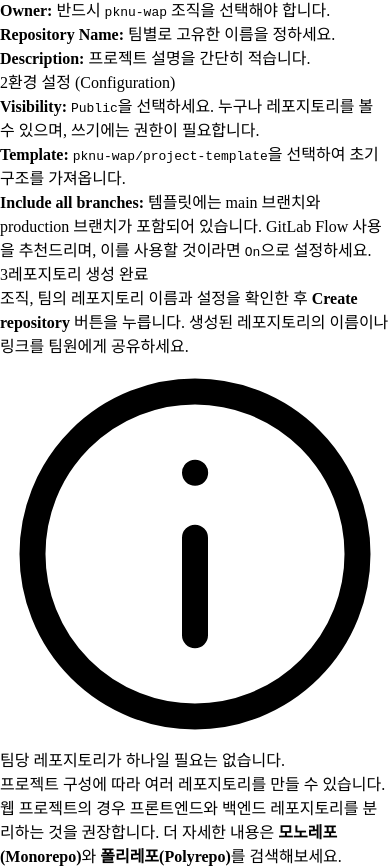
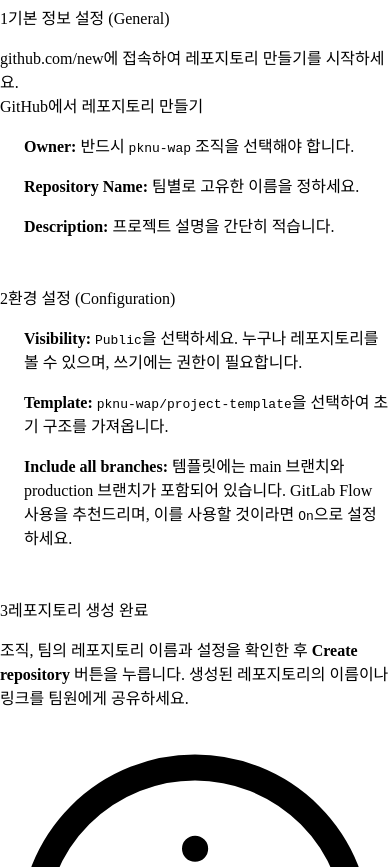
Before and after one commit to pknu-wap/git-guide, a React (Vite) app: page / in a window 390 px wide. Shown: the part 5377-6244 px from the top of the page. Built offline with nearby package versions, Linux system fonts and the light colour scheme.

Commit message:
style: standardize spacing

```diff
--- a/src/components/CopyableCommandBlock.tsx
+++ b/src/components/CopyableCommandBlock.tsx
@@ -25,7 +25,7 @@ function CommandLine({ command }: { command: string }) {
 
 export default function CopyableCommandBlock({ children }: { children: string }) {
   return (
-    <div className="my-4 space-y-3 rounded-[6px] border border-(--border) bg-(--pale-green) p-4">
+    <div className="space-y-4 rounded-[6px] border border-(--border) bg-(--pale-green) p-4">
       {children.split('\n').map((command, index) => <CommandLine key={`${index}:${command}`} command={command} />)}
     </div>
   )
--- a/src/components/Guide.tsx
+++ b/src/components/Guide.tsx
@@ -1,18 +1,19 @@
 import type { ReactNode } from 'react'
 import ExternalLink from './ExternalLink'
 import Icon from './Icon'
+import './guide.css'
 
 type ContentProps = { children: ReactNode }
 
 export function GuidePage({ children }: ContentProps) {
-  return <div className="mx-auto max-w-[1100px] px-12 py-16 max-[768px]:px-6 max-[768px]:py-10">{children}</div>
+  return <div className="guide-page mx-auto max-w-[1100px] px-12 py-16 max-[768px]:px-6 max-[768px]:py-10">{children}</div>
 }
 
 export function GuideHeader({ title, audience, duration, children }: ContentProps & {
   title: string; audience?: string; duration: string
 }) {
   return (
-    <section className="mb-12" aria-labelledby="page-title">
+    <section aria-labelledby="page-title">
       <h1 id="page-title" className="mb-4 text-[40px] leading-[1.35] tracking-[-0.04em] break-keep text-(--forest) max-[768px]:text-[32px]">{title}</h1>
       <div className="flex gap-4 border-b border-(--border) pb-8 text-[12px] text-(--muted)">
         {audience && <span className="flex items-center gap-[6px]"><Icon name="user" className="size-[14px]" />대상: {audience}</span>}
@@ -24,7 +25,7 @@ export function GuideHeader({ title, audience, duration, children }: ContentProp
 }
 
 export function GuideBody({ children, reading = false }: ContentProps & { reading?: boolean }) {
-  return <div className={`text-(--muted) [&_section+section]:mt-12 [&_ul]:mt-4 [&_ul]:mb-0 [&_ul]:pl-[18px] [&_ul_li+li]:mt-4 [&_li::marker]:text-(--forest) ${reading ? 'max-w-[850px] [&_section>p+p]:mt-4' : ''}`}>{children}</div>
+  return <div className={`guide-body text-(--muted) [&_li::marker]:text-(--forest) ${reading ? 'max-w-[850px]' : ''}`}>{children}</div>
 }
 
 export function LessonGrid({ children }: ContentProps) {
@@ -33,7 +34,7 @@ export function LessonGrid({ children }: ContentProps) {
 
 export function StepTitle({ number, id, children }: ContentProps & { number: number; id?: string }) {
   return (
-    <h2 id={id} className="mb-4 flex items-center gap-3 text-[24px] leading-[1.4] break-keep text-[#202923] max-[768px]:text-[22px]">
+    <h2 id={id} className="flex items-center gap-3 text-[24px] leading-[1.4] break-keep text-[#202923] max-[768px]:text-[22px]">
       <span className="flex size-8 flex-[0_0_32px] items-center justify-center rounded-full bg-(--forest) text-[14px] text-white">{number}</span>{children}
     </h2>
   )
@@ -44,10 +45,10 @@ export function Callout({ id, title, kind = 'preparation', children }: ContentPr
 }) {
   const Heading = kind === 'preparation' ? 'h2' : 'h3'
   return (
-    <aside aria-labelledby={id} className={`flex gap-4 rounded-[6px] border-l-4 border-(--forest) bg-white p-6 max-[768px]:p-5 [&_p]:text-(--muted) ${kind === 'preparation' ? 'mb-12' : 'mt-4 mb-0'}`}>
+    <aside aria-labelledby={id} className="guide-block flex gap-4 rounded-[6px] border-l-4 border-(--forest) bg-white p-6 max-[768px]:p-5 [&_p]:text-(--muted)">
       <Icon name="info" className="mt-[5px] size-5 text-(--forest)" />
-      <div className="min-w-0">
-        <Heading id={id} className="mb-1 text-[15px] text-(--forest)">{title}</Heading>
+      <div className="guide-card-content min-w-0">
+        <Heading id={id} className="text-[15px] text-(--forest)">{title}</Heading>
         {children}
       </div>
     </aside>
@@ -55,12 +56,12 @@ export function Callout({ id, title, kind = 'preparation', children }: ContentPr
 }
 
 export function CommandBlock({ children }: ContentProps) {
-  return <pre className="my-4 rounded-[6px] border border-(--border) bg-(--pale-green) p-4 whitespace-pre-wrap wrap-anywhere"><code className="p-0">{children}</code></pre>
+  return <pre className="rounded-[6px] border border-(--border) bg-(--pale-green) p-4 whitespace-pre-wrap wrap-anywhere"><code className="p-0">{children}</code></pre>
 }
 
 export function GuideQuestion({ summary, children }: ContentProps & { summary: string }) {
   return (
-    <details className="mt-4 rounded-[6px] border border-(--border) bg-white px-5 py-4 [&_p]:mt-3">
+    <details className="guide-block rounded-[6px] border border-(--border) bg-white px-5 py-4">
       <summary className="cursor-pointer font-semibold text-(--forest) focus-visible:outline-[3px] focus-visible:outline-solid focus-visible:outline-(--forest) focus-visible:outline-offset-[5px]">{summary}</summary>
       {children}
     </details>
@@ -68,19 +69,19 @@ export function GuideQuestion({ summary, children }: ContentProps & { summary: s
 }
 
 export function ConceptGrid({ children }: ContentProps) {
-  return <div className="my-6 grid grid-cols-2 gap-6 max-[768px]:grid-cols-1 [&>div]:rounded-[6px] [&>div]:border [&>div]:border-(--border) [&>div]:bg-white [&>div]:p-6 [&_h3]:mb-2 [&_h3]:text-[16px] [&_h3]:text-(--forest)">{children}</div>
+  return <div className="guide-block guide-concepts grid grid-cols-2 gap-6 max-[768px]:grid-cols-1 [&>div]:rounded-[6px] [&>div]:border [&>div]:border-(--border) [&>div]:bg-white [&>div]:p-6 [&_h3]:text-[16px] [&_h3]:text-(--forest)">{children}</div>
 }
 
 export function FlowSteps({ label, children }: ContentProps & { label: string }) {
-  return <ol aria-label={label} className="my-6 grid auto-cols-fr grid-flow-col list-none rounded-[6px] border border-(--border) bg-white p-0 [&_li]:p-4 [&_li+li]:border-l [&_li+li]:border-(--border) [&_strong]:block [&_strong]:text-(--forest) [&_span]:block [&_span]:text-[12px] max-[768px]:grid-flow-row max-[768px]:grid-cols-2 max-[768px]:[&_li:nth-child(3)]:border-l-0 max-[768px]:[&_li:nth-child(n+3)]:border-t max-[768px]:[&_li:nth-child(n+3)]:border-(--border)">{children}</ol>
+  return <ol aria-label={label} className="guide-block grid auto-cols-fr grid-flow-col list-none rounded-[6px] border border-(--border) bg-white p-0 [&_li]:p-4 [&_li+li]:border-l [&_li+li]:border-(--border) [&_strong]:block [&_strong]:text-(--forest) [&_span]:block [&_span]:text-[12px] max-[768px]:grid-flow-row max-[768px]:grid-cols-2 max-[768px]:[&_li:nth-child(3)]:border-l-0 max-[768px]:[&_li:nth-child(n+3)]:border-t max-[768px]:[&_li:nth-child(n+3)]:border-(--border)">{children}</ol>
 }
 
 export function Example({ children }: ContentProps) {
-  return <p className="mt-6 rounded-[6px] bg-(--pale-green) p-4 text-(--forest)">{children}</p>
+  return <p className="guide-block rounded-[6px] bg-(--pale-green) p-4 text-(--forest)">{children}</p>
 }
 
 export function ReadingLinks({ children }: ContentProps) {
-  return <p className="mt-6 text-[13px]">{children}</p>
+  return <p className="guide-block text-[13px]">{children}</p>
 }
 
 export function GuideScreenshot({ src, width, height, alt, loading, reference, placement = 'sticky' }: {
@@ -88,7 +89,7 @@ export function GuideScreenshot({ src, width, height, alt, loading, reference, p
   reference?: ReactNode; placement?: 'sticky' | 'inline'
 }) {
   return (
-    <figure className={`top-24 min-w-0 [@media(width<=1100px)]:row-start-1 ${placement === 'sticky' ? 'sticky [@media(width<=1100px)]:static' : 'static mt-6'}`}>
+    <figure className={`guide-block top-24 min-w-0 [@media(width<=1100px)]:row-start-1 ${placement === 'sticky' ? 'sticky [@media(width<=1100px)]:static' : 'static'}`}>
       <ExternalLink href={src} className="block rounded-[4px]">
         <img src={src} width={width} height={height} alt={alt} loading={loading} className="block h-auto w-full rounded-[4px]" />
       </ExternalLink>
@@ -99,20 +100,19 @@ export function GuideScreenshot({ src, width, height, alt, loading, reference, p
 
 export function GuideTable({ label, children }: ContentProps & { label: string }) {
   return (
-    <div tabIndex={0} role="region" aria-label={label} className="my-6 overflow-x-auto focus-visible:outline-[3px] focus-visible:outline-solid focus-visible:outline-(--forest) focus-visible:outline-offset-[5px]">
+    <div tabIndex={0} role="region" aria-label={label} className="guide-block overflow-x-auto focus-visible:outline-[3px] focus-visible:outline-solid focus-visible:outline-(--forest) focus-visible:outline-offset-[5px]">
       <table className="w-full min-w-[520px] border-collapse bg-white [&_th]:border [&_th]:border-(--border) [&_th]:bg-(--pale-green) [&_th]:p-4 [&_th]:text-left [&_th]:align-top [&_th]:text-(--forest) [&_td]:border [&_td]:border-(--border) [&_td]:p-4 [&_td]:text-left [&_td]:align-top">{children}</table>
     </div>
   )
 }
 
-export function ButtonLink({ href, external = false, spacing = 'body', children }: ContentProps & {
-  href: string; external?: boolean; spacing?: 'body' | 'standalone' | 'navigation'
+export function ButtonLink({ href, external = false, children }: ContentProps & {
+  href: string; external?: boolean
 }) {
   const Link = external ? ExternalLink : 'a'
-  const margin = { body: 'mt-4', standalone: 'mt-12', navigation: 'mt-0' }
-  return <Link href={href} className={`inline-block shrink-0 rounded-[6px] bg-(--forest) px-6 py-3 text-center font-bold text-white no-underline hover:bg-[#28543d] hover:text-white max-[768px]:w-full ${margin[spacing]}`}>{children}</Link>
+  return <Link href={href} className="inline-block shrink-0 rounded-[6px] bg-(--forest) px-6 py-3 text-center font-bold text-white no-underline hover:bg-[#28543d] hover:text-white max-[768px]:w-full">{children}</Link>
 }
 
 export function GuideNavigation({ children }: ContentProps) {
-  return <div className="mt-12 flex flex-wrap items-center justify-between gap-6">{children}</div>
+  return <div className="flex flex-wrap items-center justify-between gap-6">{children}</div>
 }
--- /dev/null
+++ b/src/components/guide.css
@@ -0,0 +1,57 @@
+@layer components {
+  /* Page groups and numbered sections share the same 48px separation. */
+  .guide-page > * + * {
+    margin-top: 48px;
+  }
+
+  .guide-body,
+  .guide-body :where(section, details, ul > li, ol:not(.list-none) > li) {
+    & > * + * {
+      margin-top: 16px;
+    }
+
+    & > * + :where(.guide-block),
+    & > :where(.guide-block) + * {
+      margin-top: 24px;
+    }
+
+    & > * + h3 {
+      margin-top: 32px;
+    }
+
+    & > h2 + *,
+    & > h3 + * {
+      margin-top: 16px;
+    }
+  }
+
+  .guide-body > section + section {
+    margin-top: 48px;
+  }
+
+  .guide-body :where(ul, ol:not(.list-none)) {
+    padding-left: 24px;
+  }
+
+  .guide-body :where(ol:not(.list-none)) {
+    list-style-type: decimal;
+  }
+
+  .guide-body :where(ul) > li + li {
+    margin-top: 16px;
+  }
+
+  .guide-body :where(ol:not(.list-none)) > li + li {
+    margin-top: 24px;
+  }
+
+  .guide-card-content > * + *,
+  .guide-concepts > div > * + * {
+    margin-top: 16px;
+  }
+
+  .guide-card-content > :is(h2, h3) + *,
+  .guide-concepts > div > h3 + * {
+    margin-top: 8px;
+  }
+}
--- a/src/pages/CloneGuide.tsx
+++ b/src/pages/CloneGuide.tsx
@@ -26,6 +26,6 @@ export default function CloneGuide() {
           </section><section>
             <StepTitle number={4}>Clone하고 파일 확인</StepTitle>
             <p>레포지토리 이름과 경로를 확인한 뒤 <strong>Clone</strong>을 누르세요. 복제가 끝나면 <strong>Current Repository</strong>에 팀의 레포지토리가 표시되는지 확인하고, 지정한 폴더를 열어 프로젝트 파일을 확인하세요.</p>
-          </section></GuideBody><GuideScreenshot src={`${import.meta.env.BASE_URL}clone_repository.png`} width={2144} height={1544} alt="GitHub Desktop의 Clone a Repository 화면: pknu-wap/waps-server 선택, Local Path와 Clone 버튼. 새 탭에서 원본 이미지 보기." reference={<ExternalLink href="https://docs.github.com/en/desktop/adding-and-cloning-repositories/cloning-and-forking-repositories-from-github-desktop">공식 문서 보기 →</ExternalLink>} /></LessonGrid><GuideNavigation><a href="?guide=create">← 이전 가이드: (팀장) 팀의 레포지토리 만들기</a><ButtonLink href="?guide=develop" spacing="navigation">다음 챕터: Git으로 함께 개발하기 →</ButtonLink></GuideNavigation></GuidePage>
+          </section></GuideBody><GuideScreenshot src={`${import.meta.env.BASE_URL}clone_repository.png`} width={2144} height={1544} alt="GitHub Desktop의 Clone a Repository 화면: pknu-wap/waps-server 선택, Local Path와 Clone 버튼. 새 탭에서 원본 이미지 보기." reference={<ExternalLink href="https://docs.github.com/en/desktop/adding-and-cloning-repositories/cloning-and-forking-repositories-from-github-desktop">공식 문서 보기 →</ExternalLink>} /></LessonGrid><GuideNavigation><a href="?guide=create">← 이전 가이드: (팀장) 팀의 레포지토리 만들기</a><ButtonLink href="?guide=develop">다음 챕터: Git으로 함께 개발하기 →</ButtonLink></GuideNavigation></GuidePage>
   )
 }
--- a/src/pages/CreateGuide.tsx
+++ b/src/pages/CreateGuide.tsx
@@ -32,15 +32,15 @@ export default function CreateGuide() {
             <StepTitle number={3}>레포지토리 생성 완료</StepTitle>
             <p>조직, 팀의 레포지토리 이름과 설정을 확인한 후 <strong>Create repository</strong> 버튼을 누릅니다. 생성된 레포지토리의 이름이나 링크를 팀원에게 공유하세요.</p>
             <Callout id="repository-structure-title" title="팀당 레포지토리가 하나일 필요는 없습니다." kind="note"><p>프로젝트 구성에 따라 여러 레포지토리를 만들 수 있습니다. 웹 프로젝트의 경우 프론트엔드와 백엔드 레포지토리를 분리하는 것을 권장합니다. 더 자세한 내용은 <strong>모노레포(Monorepo)</strong>와 <strong>폴리레포(Polyrepo)</strong>를 검색해보세요.</p></Callout>
-          </section></GuideBody><GuideScreenshot src={`${import.meta.env.BASE_URL}create_repository.jpg`} width={1548} height={1390} alt="GitHub 레포지토리 생성 화면: pknu-wap 조직, waps-server 이름, Public 공개 범위와 project-template 설정. 새 탭에서 원본 이미지 보기." reference={<ExternalLink href="https://github.com/pknu-wap/project-template">템플릿 원본 보기 <span aria-hidden="true">→</span></ExternalLink>} /></LessonGrid><section id="add-people" className="mt-16" aria-labelledby="add-people-title">
+          </section></GuideBody><GuideScreenshot src={`${import.meta.env.BASE_URL}create_repository.jpg`} width={1548} height={1390} alt="GitHub 레포지토리 생성 화면: pknu-wap 조직, waps-server 이름, Public 공개 범위와 project-template 설정. 새 탭에서 원본 이미지 보기." reference={<ExternalLink href="https://github.com/pknu-wap/project-template">템플릿 원본 보기 <span aria-hidden="true">→</span></ExternalLink>} /></LessonGrid><section id="add-people" aria-labelledby="add-people-title">
         <GuideBody><StepTitle number={4} id="add-people-title">팀원 추가</StepTitle><p>레포지토리의 접근 권한 관리 화면에서 <strong>Add people</strong>을 눌러 팀원을 추가하세요.</p><ul>
             <li><strong>Add people:</strong> 팀원의 GitHub 계정을 검색하고 선택하여 추가하세요.</li>
             <li><strong>Role:</strong> 팀원의 권한을 <code>Admin</code>으로 설정하세요.</li>
             <li><strong>확인:</strong> 모든 팀원을 추가한 뒤, 목록에서 각 팀원의 권한이 이미지처럼 <code>Role: admin</code>으로 표시되는지 확인하세요.</li>
-          </ul></GuideBody>
+          </ul>
         <GuideScreenshot src={`${import.meta.env.BASE_URL}add_people.png`} width={1892} height={736} alt="GitHub Manage access 화면: Add people 버튼과 팀원들의 Role: admin 권한 설정. 새 탭에서 원본 이미지 보기." loading="lazy" placement="inline" />
         <Callout id="pending-invite-title" title="주의: Pending Invite가 표시되는 경우" kind="note"><p>별도의 절차 없이 팀원이 팀에 추가되어야 합니다. 아래처럼 <strong>Pending Invite</strong>가 표시된다면 해당 팀원이 <strong>pknu-wap</strong> 조직에 초대되지 않은 것이니 임원진에게 문의해주세요.</p></Callout>
         <GuideScreenshot src={`${import.meta.env.BASE_URL}pending_invite.png`} width={1864} height={166} alt="팀원 목록에 Pending Invite와 Awaiting response가 표시된 초대 대기 화면. 새 탭에서 원본 이미지 보기." loading="lazy" placement="inline" />
-      </section><ButtonLink href="?guide=clone" spacing="standalone">다음 가이드: 팀의 레포지토리 복제하기 →</ButtonLink></GuidePage>
+      </GuideBody></section><ButtonLink href="?guide=clone">다음 가이드: 팀의 레포지토리 복제하기 →</ButtonLink></GuidePage>
   )
 }
--- a/src/pages/DevelopmentGuide.tsx
+++ b/src/pages/DevelopmentGuide.tsx
@@ -34,7 +34,7 @@ export default function DevelopmentGuide() {
           <StepTitle number={3}>Pull로 최신 코드 가져오기</StepTitle>
           <p>작업을 시작하기 전에 <strong>Current Branch</strong>에서 Default 브랜치(보통은 main 또는 master)를 선택하세요. <strong>Fetch origin</strong>으로 원격의 새 커밋을 확인하고, 받을 변경이 있다면 <strong>Pull origin</strong>을 눌러 내 컴퓨터의 브랜치에 반영합니다.</p>
           <GuideScreenshot src={`${import.meta.env.BASE_URL}fetch.png`} width={918} height={98} alt="GitHub Desktop의 Current Branch가 main으로 선택되어 있고 Fetch origin 버튼이 표시된 화면. 새 탭에서 원본 이미지 보기." loading="lazy" placement="inline" />
-          <dl className="my-6 [&>div]:grid [&>div]:grid-cols-[80px_1fr] [&>div]:gap-4 [&>div]:border-b [&>div]:border-(--border) [&>div]:py-4 [&_dt]:font-bold [&_dt]:text-(--forest) [&_dd]:m-0">
+          <dl className="guide-block [&>div]:grid [&>div]:grid-cols-[80px_1fr] [&>div]:gap-4 [&>div]:border-b [&>div]:border-(--border) [&>div]:py-4 [&_dt]:font-bold [&_dt]:text-(--forest) [&_dd]:m-0">
             <div><dt>Fetch</dt><dd>깃허브의 최신 이력을 가져옵니다. 이력만 가져올 뿐 실제로 파일을 업데이트하지는 않습니다.</dd></div>
             <div><dt>Pull</dt><dd>깃허브의 최신 이력을 가져오고 실제로 파일까지 업데이트합니다. 같은 부분을 다르게 수정했다면 충돌이 발생할 수 있습니다.</dd></div>
         </dl>
@@ -71,7 +71,7 @@ export default function DevelopmentGuide() {
           <p><strong>풀 리퀘스트(Pull Request, PR)</strong>는 깃허브에서 내 브랜치의 변경을 다른 브랜치에 합치자고 제안하는 기능입니다. <strong>Merge</strong>는 두 브랜치의 변경 이력을 통합하는 Git 작업입니다.</p>
           <ul>
             <li>깃허브 데스크톱의 <strong>Preview Pull Request</strong>로 변경을 확인하고 <strong>Create Pull Request</strong>로 깃허브에서 PR 작성을 진행하세요.</li>
-            <li><strong>base</strong>는 변경을 받을 브랜치, <strong>compare</strong>는 내 작업 브랜치입니다. 예시에서는 base가 <code>main</code>, compare가 <code>feat/kakao-login</code>입니다.</li> 팀에 따라 develop 브랜치에 변경 사항을 합치는 경우도 있으니 확인하세요.
+            <li><strong>base</strong>는 변경을 받을 브랜치, <strong>compare</strong>는 내 작업 브랜치입니다. 예시에서는 base가 <code>main</code>, compare가 <code>feat/kakao-login</code>입니다. 팀에 따라 develop 브랜치에 변경 사항을 합치는 경우도 있으니 확인하세요.</li>
             <li>변경 내용, 관련 이슈, 리뷰 받고 싶은 내용 등을 적고 팀원에게 리뷰를 요청하세요.</li>
             <li>피드백 발생 시 같은 브랜치에서 수정 → 커밋 → 푸시하면 기존 PR에 반영됩니다.</li>
             <li>리뷰와 필요한 검사가 끝나면 팀의 규칙에 따라 PR을 머지하세요. 이후 깃허브 데스크톱에서 base 브랜치로 돌아와 Pull로 결과를 가져옵니다.</li>
@@ -81,6 +81,6 @@ export default function DevelopmentGuide() {
           <StepTitle number={8}>충돌 해결과 변경 이력 확인</StepTitle>
         <p><strong>충돌(Conflict)</strong>은 깃이 변경을 자동으로 합칠 수 없는 상태입니다. 두 사람이 같은 부분을 다르게 고친 경우 등이 해당합니다.</p>
         <p>해결 방법은 <a href="?guide=conflict">충돌 해결하기</a> 가이드를 참고하세요.</p>
-        </section></GuideBody><GuideNavigation><a href="?guide=clone">← 이전 가이드: 팀의 레포지토리 복제하기</a><ButtonLink href="?guide=gitlab-flow" spacing="navigation">다음 가이드: GitLab Flow 이해하기 →</ButtonLink></GuideNavigation></GuidePage>
+        </section></GuideBody><GuideNavigation><a href="?guide=clone">← 이전 가이드: 팀의 레포지토리 복제하기</a><ButtonLink href="?guide=gitlab-flow">다음 가이드: GitLab Flow 이해하기 →</ButtonLink></GuideNavigation></GuidePage>
   )
 }
--- a/src/pages/GitLabFlowGuide.tsx
+++ b/src/pages/GitLabFlowGuide.tsx
@@ -49,6 +49,6 @@ export default function GitLabFlowGuide() {
             <li><strong>배포 기준:</strong> main 브랜치에 쌓인 기능을 언제 production 브랜치로 머지하는가?</li>
           </ul>
           <Example>예시: 이슈 작성 → main 브랜치 pull → feat 브랜치 생성 → PR 작성 → 팀원 1명의 리뷰와 테스트 통과 → main 브랜치에 머지 → 일정 주기마다 확인 후 production 브랜치에 머지</Example>
-        </section></GuideBody><GuideNavigation><a href="?guide=develop">← 이전 가이드: Git으로 함께 개발하기</a><ButtonLink href="?guide=review" spacing="navigation">다음 가이드: PR 리뷰 주고받기 →</ButtonLink></GuideNavigation></GuidePage>
+        </section></GuideBody><GuideNavigation><a href="?guide=develop">← 이전 가이드: Git으로 함께 개발하기</a><ButtonLink href="?guide=review">다음 가이드: PR 리뷰 주고받기 →</ButtonLink></GuideNavigation></GuidePage>
   )
 }
--- a/src/pages/GitignoreGuide.tsx
+++ b/src/pages/GitignoreGuide.tsx
@@ -105,6 +105,6 @@ git status --short --ignored -- debug.log`}</CommandBlock>
           <p>이 과정은 앞으로의 추적을 중단합니다. GitHub의 현재 브랜치 파일 목록에서 사라져도, 파일이 들어 있던 과거 Commit에서는 내용을 볼 수 있습니다.</p>
           <p>API 키나 비밀번호를 올린 경우에는 해당 자격 증명을 먼저 폐기·교체하세요. 과거 이력에서 민감한 내용을 제거하는 작업은 별도 절차이며, 공유 이력을 바꿀 수 있으므로 팀과 함께 진행해야 합니다.</p>
           <ReadingLinks>공식 문서: <a href="https://git-scm.com/docs/git-rm" target="_blank" rel="noopener noreferrer">git rm --cached</a>· <a href="https://docs.github.com/en/authentication/keeping-your-account-and-data-secure/removing-sensitive-data-from-a-repository" target="_blank" rel="noopener noreferrer">민감한 데이터 제거 안내</a></ReadingLinks>
-        </section></GuideBody><GuideNavigation><a href="?guide=undo">← 이전 가이드: 실수한 변경 되돌리기</a><ButtonLink href="?guide=gh" spacing="navigation">다음 가이드: GitHub CLI(gh) 사용하기 →</ButtonLink></GuideNavigation></GuidePage>
+        </section></GuideBody><GuideNavigation><a href="?guide=undo">← 이전 가이드: 실수한 변경 되돌리기</a><ButtonLink href="?guide=gh">다음 가이드: GitHub CLI(gh) 사용하기 →</ButtonLink></GuideNavigation></GuidePage>
   )
 }
--- a/src/pages/ReviewGuide.tsx
+++ b/src/pages/ReviewGuide.tsx
@@ -23,7 +23,7 @@ export default function ReviewGuide() {
           <GuideScreenshot src={`${import.meta.env.BASE_URL}reviewers.png`} width={630} height={160} alt="PR의 Reviewers 목록에 1lisalozf와 daimlee가 표시되고, 각 이름 오른쪽에 방패 아이콘과 노란 점이 있는 화면. 새 탭에서 원본 이미지 보기." loading="lazy" placement="inline" />
           <p>사진의 <strong>Reviewers</strong>에는 리뷰를 요청한 두 팀원이 표시되어 있습니다. 오른쪽 위 톱니바퀴로 리뷰어를 선택할 수 있고, 이름 옆의 노란 점은 아직 리뷰를 기다리는 상태입니다. 방패 아이콘은 해당 팀원이 코드 소유자(CODEOWNER)임을 나타냅니다.</p>
           <p><strong>Assignees</strong>에는 작업 담당자를, <strong>Reviewers</strong>에는 리뷰를 요청할 사람을 지정합니다.</p>
-          <h3 className="mt-8">CODEOWNERS로 리뷰어 자동 지정하기</h3>
+          <h3>CODEOWNERS로 리뷰어 자동 지정하기</h3>
           <p>파일별 담당자를 <code>.github/CODEOWNERS</code>에 등록하면, 담당 파일을 변경하는 PR이 열릴 때 해당 팀원에게 자동으로 리뷰가 요청됩니다.</p>
           <GuideScreenshot src={`${import.meta.env.BASE_URL}codeowners.png`} width={846} height={730} alt=".github/CODEOWNERS 파일에 유효한 설정 안내와 전체 파일 담당자를 지정하는 * @1lisalozf @daimlee @psvm203 규칙이 표시된 화면. 새 탭에서 원본 이미지 보기." loading="lazy" placement="inline" />
           <p><code>*</code>은 전체 파일을, @psvm203은 담당자를 뜻합니다. 이렇게 설정하면 모든 파일 변경 시 해당 리뷰어가 지정되는데, 더 자세한 설명을 원하시면 하단의 자료를 참고하세요.</p>
@@ -40,7 +40,7 @@ export default function ReviewGuide() {
           <ConceptGrid><div><h3>수정 요청 예시</h3><p>환경 변수가 없으면 실행에 실패합니다. 문서에 해당 내용을 환경 변수 관련 내용을 추가해주세요.</p></div><div><h3>선택적인 제안 예시</h3><p>실행 후 접속 주소도 적으면 처음 사용하는 사람이 확인하기 편할 것 같습니다.</p></div></ConceptGrid>
           <GuideScreenshot src={`${import.meta.env.BASE_URL}review.png`} width={1780} height={722} alt="test.txt의 추가된 줄에 리뷰 댓글을 작성하고, 리뷰와 댓글에 Pending 상태가 표시된 화면. 새 탭에서 원본 이미지 보기." loading="lazy" placement="inline" />
           <p>리뷰를 시작한 뒤 아직 제출하지 않은 댓글은 <strong>Pending</strong> 상태이며 작성자에게 보이지 않습니다. 댓글을 다 적었다면 전체 의견을 정리해 리뷰를 제출하세요.</p>
-          <h3 className="mt-8">의견을 정리해 제출하기</h3>
+          <h3>의견을 정리해 제출하기</h3>
           <p><strong>Review changes</strong>를 누르고 전체 의견을 적은 뒤, 상황에 맞는 종류를 선택해 <strong>Submit review</strong>를 누릅니다.</p>
           <ul>
             <li><strong>Comment:</strong> 질문이나 의견을 남깁니다.</li>
@@ -59,6 +59,6 @@ export default function ReviewGuide() {
           <p>작성자 혹은 머지 담당자는 승인, 충돌 여부 등을 확인한 뒤 머지합니다.</p>
           <p>머지가 끝나면 GitHub Desktop에서 base 브랜치로 돌아와 Pull하세요. 머지 과정에서 충돌이 있다면 <a href="?guide=conflict">충돌 해결하기</a>를 참고하세요.</p>
           <ReadingLinks>참고 자료: <a href="https://docs.github.com/ko/pull-requests/how-tos/review-pull-requests/reviewing-proposed-changes-in-a-pull-request" target="_blank" rel="noopener noreferrer">PR 리뷰</a>· <a href="https://docs.github.com/ko/pull-requests/how-tos/review-pull-requests/incorporating-feedback-in-your-pull-request" target="_blank" rel="noopener noreferrer">피드백 반영하기</a></ReadingLinks>
-        </section></GuideBody><GuideNavigation><a href="?guide=gitlab-flow">← 이전 가이드: GitLab Flow 이해하기</a><ButtonLink href="?guide=conflict" spacing="navigation">다음 가이드: 충돌 해결하기 →</ButtonLink></GuideNavigation></GuidePage>
+        </section></GuideBody><GuideNavigation><a href="?guide=gitlab-flow">← 이전 가이드: GitLab Flow 이해하기</a><ButtonLink href="?guide=conflict">다음 가이드: 충돌 해결하기 →</ButtonLink></GuideNavigation></GuidePage>
   )
 }
--- a/src/pages/UndoGuide.tsx
+++ b/src/pages/UndoGuide.tsx
@@ -94,6 +94,6 @@ git branch backup/before-reset`}</CommandBlock>
           </ul>
           <p>실제 코드에서는 파일 내용뿐 아니라 실행과 테스트 결과를 확인하세요. 충돌이 생기면 <a href="?guide=conflict">충돌 해결하기</a>를 참고하고, Revert나 수정 Commit을 공유할 때는 팀의 리뷰 절차를 따릅니다.</p>
           <GuideQuestion summary="Reset 대상을 잘못 골랐다면?"><p>추가 Reset을 멈추고 <code>git reflog</code>에서 Reset 전 Commit을 찾으세요. 해당 해시를 확인한 뒤 <code>git branch recover/work COMMIT_HASH</code>로 복구용 브랜치를 만들 수 있습니다. COMMIT_HASH는 찾은 해시로 바꿉니다. reflog는 로컬 기록이며, 미커밋 상태에서 버린 내용의 복구를 보장하지 않습니다.</p></GuideQuestion>
-        </section></GuideBody><GuideNavigation><a href="?guide=conflict">← 이전 가이드: 충돌 해결하기</a><ButtonLink href="?guide=gitignore" spacing="navigation">다음 가이드: .gitignore 사용하기 →</ButtonLink></GuideNavigation></GuidePage>
+        </section></GuideBody><GuideNavigation><a href="?guide=conflict">← 이전 가이드: 충돌 해결하기</a><ButtonLink href="?guide=gitignore">다음 가이드: .gitignore 사용하기 →</ButtonLink></GuideNavigation></GuidePage>
   )
 }
```
Also changed, not shown: src/pages/ConflictGuide.tsx (+4 -4 lines), src/pages/GhGuide.tsx (+9 -11 lines).
